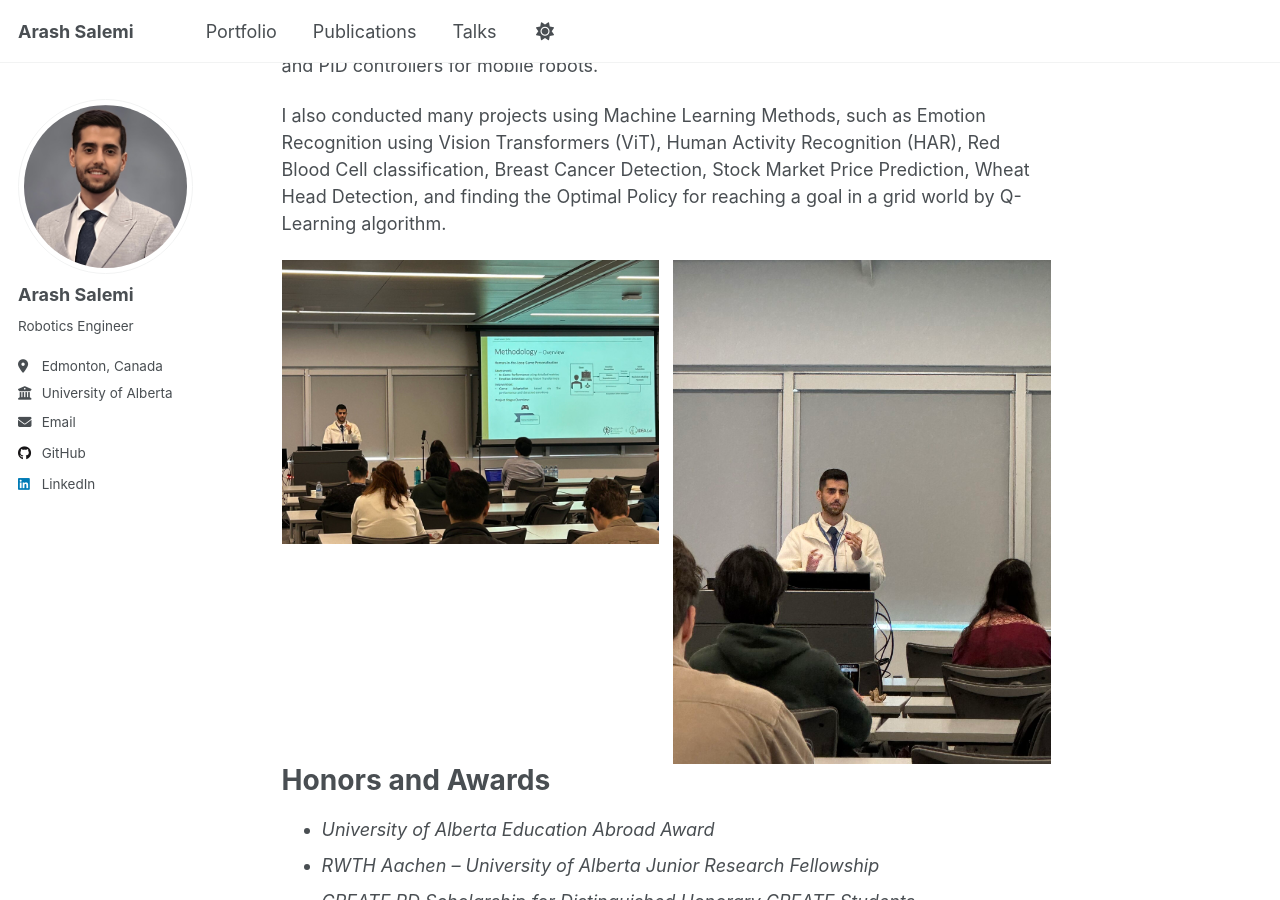
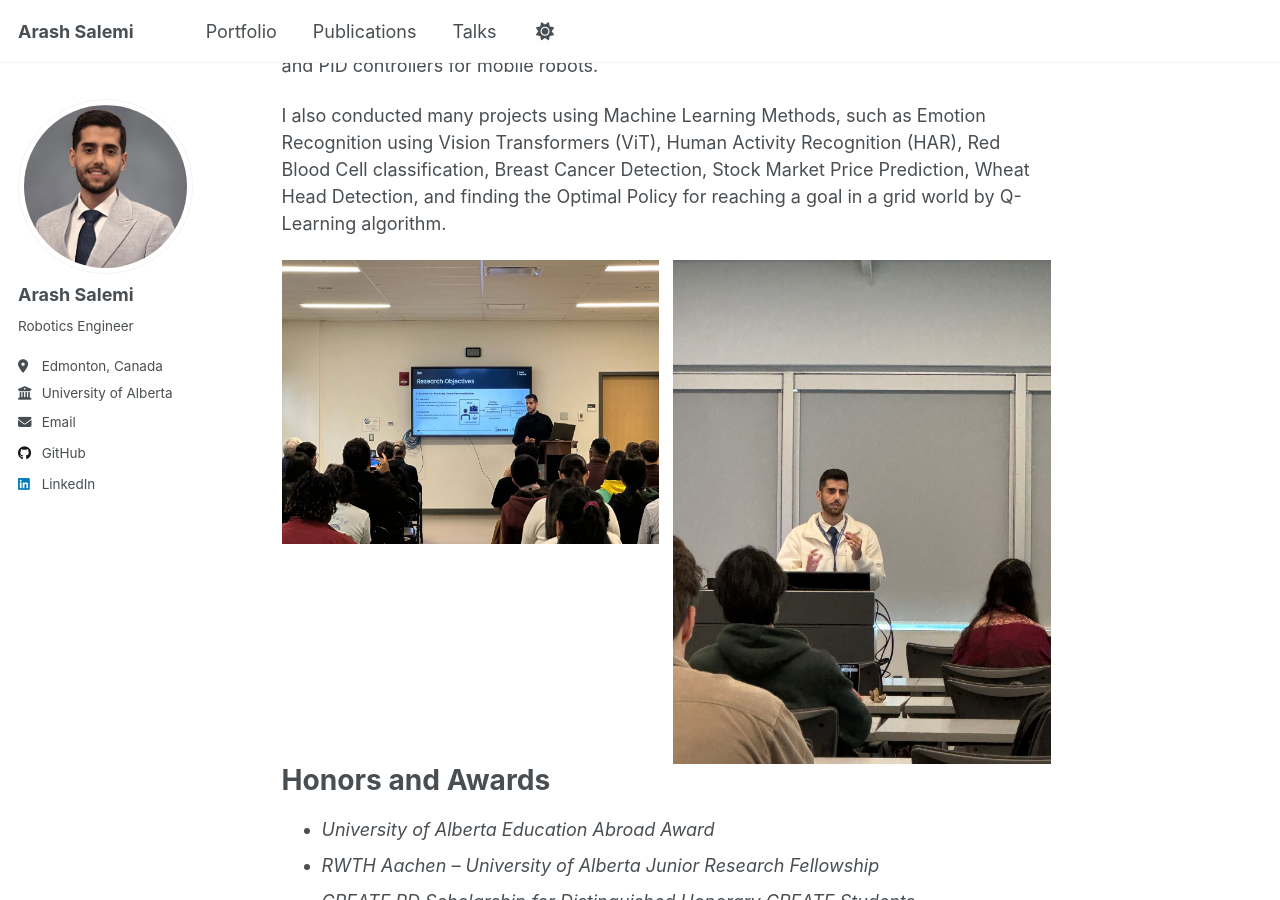
Before and after one commit to arash-salemi/arash-salemi.github.io, a Jekyll site: the page built from _pages/about.md, in a window 1280 px wide and 900 px high, scrolled down 356 px. Built offline with Jekyll 4.4.1, drawn with Linux system fonts in a browser that asks for light colours; a script that is not in the unit is left out.

Commit message:
Update about.md

```diff
--- a/_pages/about.md
+++ b/_pages/about.md
@@ -32,7 +32,7 @@ I also conducted many projects using Machine Learning Methods, such as Emotion R
 
 <div class="talk-images">
   <div class="img-grid two no-stack">
-    <div class="frame"><img src="/images/talks/talk5.jpg" alt="" loading="lazy"></div>
+    <div class="frame"><img src="/images/talks/talk33.jpg" alt="" loading="lazy"></div>
     <div class="frame"><img src="/images/talks/talk55.jpg" alt="" loading="lazy"></div>
   </div>
 </div>
```
